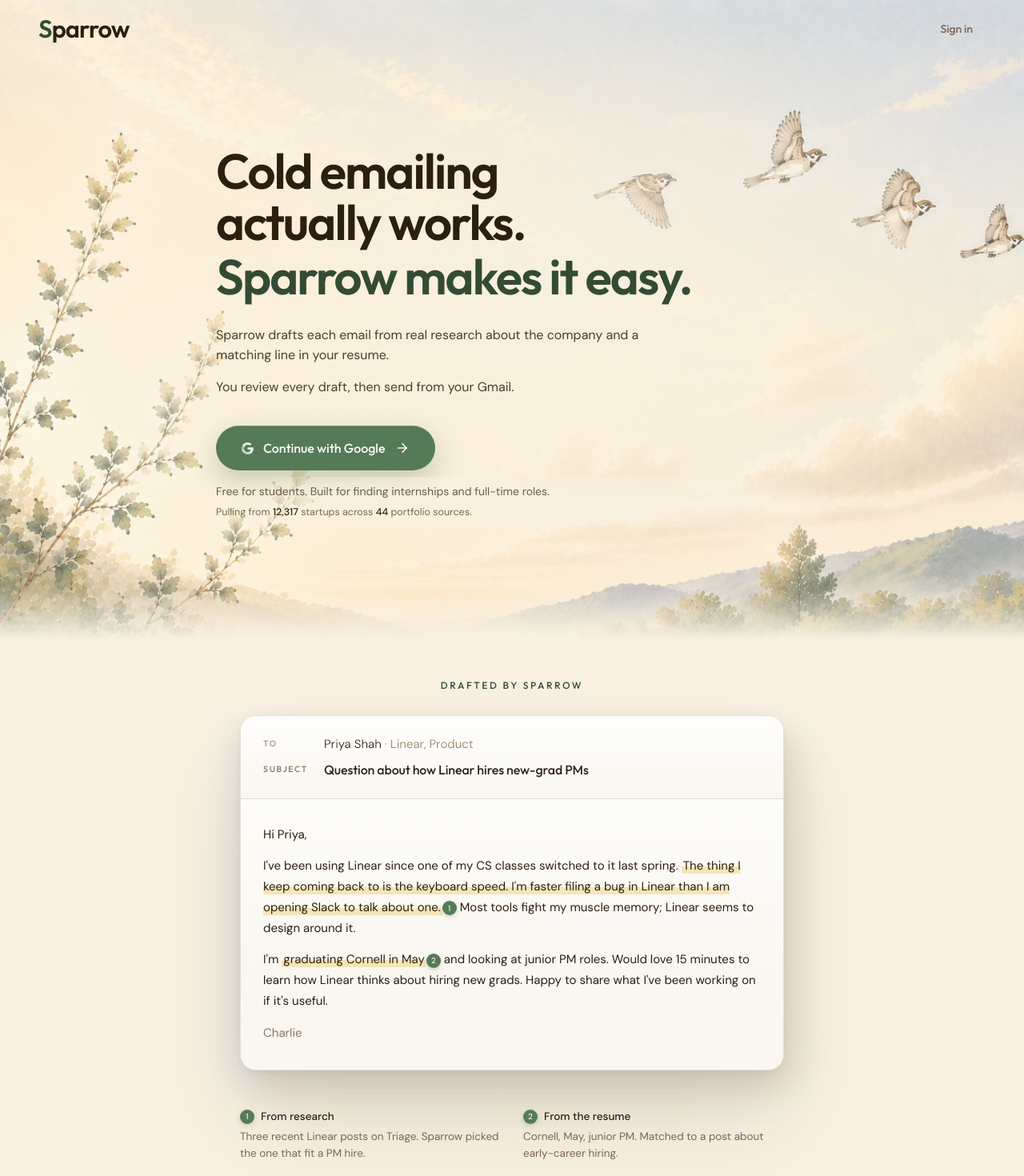
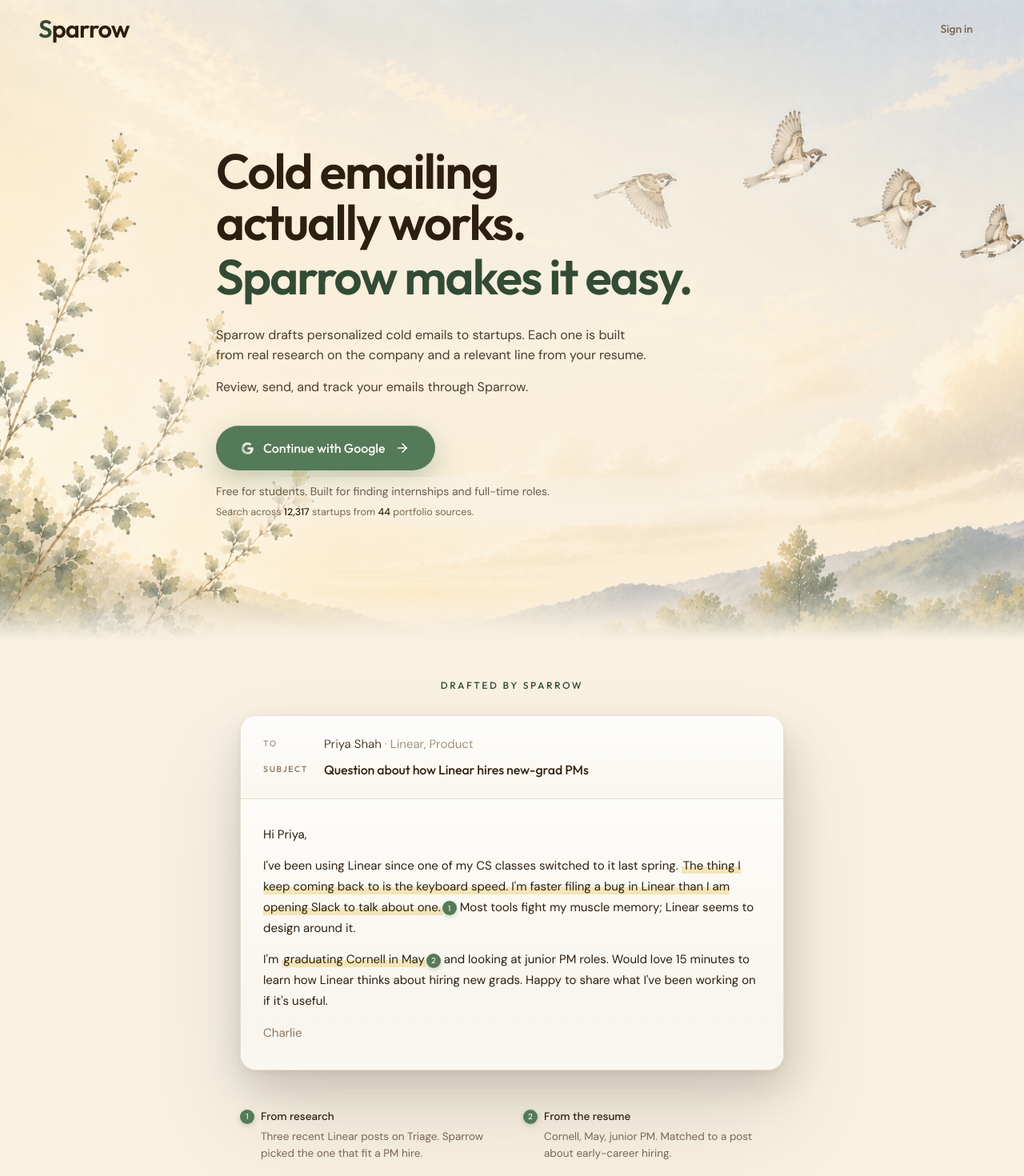
Before and after one commit to cx18121/sparrow, a React (Vite) app: page / in a window 1280 px wide. Shown: the top 1470 px of the page at 80% size. Built offline with nearby package versions, Linux system fonts and the light colour scheme; no server answers.

Commit message:
Polish landing copy and align auth wordmark with landing nav

```diff
--- a/src/components/Auth/AuthScreen.tsx
+++ b/src/components/Auth/AuthScreen.tsx
@@ -52,17 +52,18 @@ export default function AuthScreen() {
       className="relative flex min-h-screen flex-col"
       style={{ background: '#F8F1E2', color: '#2C1F10' }}
     >
-      {/* Light chrome: wordmark left, back-to-home right. Same wordmark
-          treatment as the landing nav so the two surfaces feel like one
-          journey. */}
-      <header className="flex items-center justify-between px-6 pt-6 sm:px-10 sm:pt-8 lg:px-12">
+      {/* Light chrome: wordmark left, back-to-home right. Header height
+          and padding match the landing nav (h-16 sm:h-[72px], items-center)
+          so the wordmark sits at the exact same viewport position when
+          you bounce between the landing and the auth page. */}
+      <header className="flex h-16 items-center justify-between px-6 sm:h-[72px] sm:px-10 lg:px-12">
         <Link
           to="/"
           aria-label="Sparrow home"
           className="group inline-flex items-baseline font-display font-semibold leading-none"
           style={{
-            fontSize: 'clamp(22px, 1.8vw, 26px)',
-            letterSpacing: '-0.024em',
+            fontSize: 'clamp(26px, 2.4vw, 32px)',
+            letterSpacing: '-0.028em',
             color: '#2C1F10',
           }}
         >
--- a/src/components/Landing/EmailDemo.tsx
+++ b/src/components/Landing/EmailDemo.tsx
@@ -109,7 +109,7 @@ export default function EmailDemo() {
             <dt className="mb-1 flex items-center gap-2 font-medium text-dark">
               <Marker n={1} dark active={hoveredHook === 1} />From research
             </dt>
-            <dd>
+            <dd className="pl-[26px]">
               Three recent Linear posts on Triage. Sparrow picked the
               one that fit a PM hire.
             </dd>
@@ -122,7 +122,7 @@ export default function EmailDemo() {
             <dt className="mb-1 flex items-center gap-2 font-medium text-dark">
               <Marker n={2} dark active={hoveredHook === 2} />From the resume
             </dt>
-            <dd>
+            <dd className="pl-[26px]">
               Cornell, May, junior PM. Matched to a post about
               early-career hiring.
             </dd>
--- a/src/components/Landing/Hero.tsx
+++ b/src/components/Landing/Hero.tsx
@@ -71,17 +71,26 @@ export default function Hero({ onSignInWithGoogle }: { onSignInWithGoogle: () =>
           <div
             className="mt-7 space-y-3.5 text-dark/85"
             style={{
-              maxWidth: '52ch',
+              // No inline maxWidth — body fills the headline column so
+              // the right edges of h1, body, and the helper text block
+              // align. Parent column caps at max-w-[640px / 740px / 820px]
+              // by breakpoint, keeping the body inside the 65-75ch
+              // readability range from DESIGN.md.
               fontSize: 'clamp(16px, 1.15vw, 19px)',
               lineHeight: 1.6,
-              textWrap: 'pretty',
+              // `balance` actively evens line lengths per paragraph
+              // instead of just preventing single-word orphans (`pretty`).
+              // Stops the body's first line from running long while the
+              // second line wraps short.
+              textWrap: 'balance',
             }}
           >
             <p>
-              Sparrow drafts each email from real research about the
-              company and a matching line in your resume.
+              Sparrow drafts personalized cold emails to startups. Each
+              one is built from real research on the company and a
+              relevant line from your resume.
             </p>
-            <p>You review every draft, then send from your Gmail.</p>
+            <p>Review, send, and track your emails through Sparrow.</p>
           </div>
 
           <div className="mt-9">
@@ -128,7 +137,7 @@ export default function Hero({ onSignInWithGoogle }: { onSignInWithGoogle: () =>
                 className="relative mt-1.5 text-[12.5px] text-muted"
                 style={{ fontVariantNumeric: 'tabular-nums' }}
               >
-                Pulling from <span className="font-medium text-dark">12,317</span> startups across <span className="font-medium text-dark">44</span> portfolio sources.
+                Search across <span className="font-medium text-dark">12,317</span> startups from <span className="font-medium text-dark">44</span> portfolio sources.
               </p>
             </div>
           </div>
```
